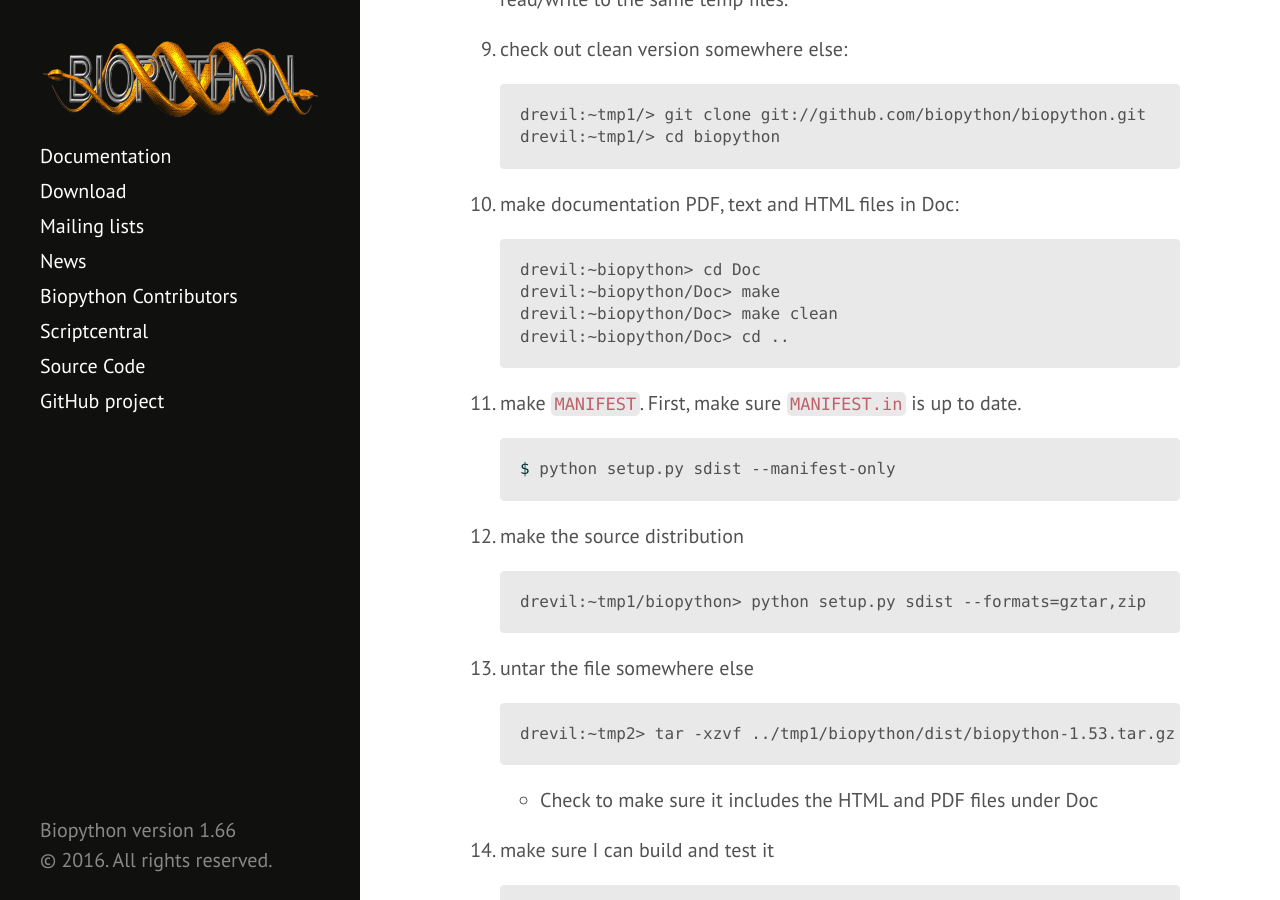
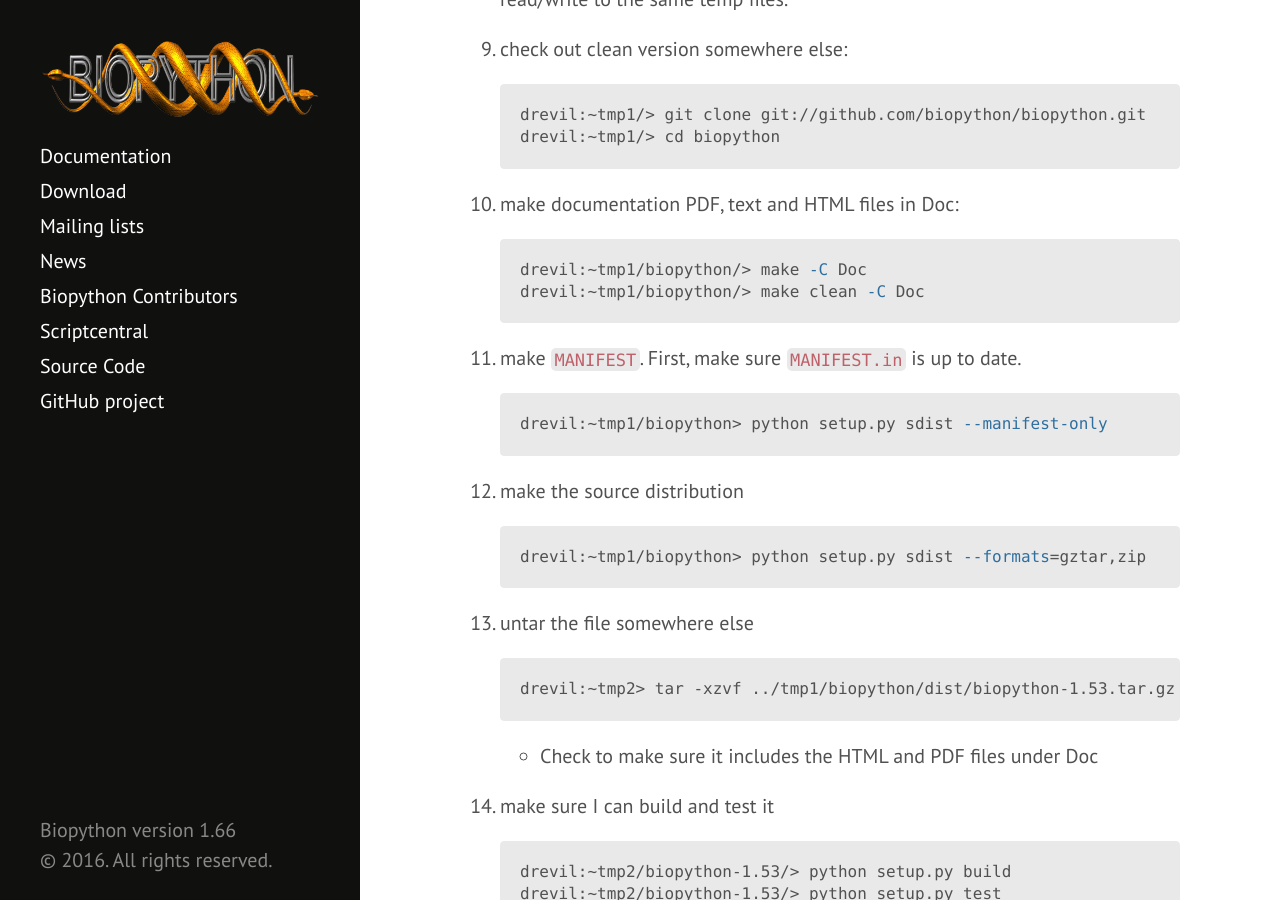
Before and after one commit to biopython/biopython.github.io, a Jekyll site: the page built from wiki/Building_a_release.md, in a window 1280 px wide and 900 px high, scrolled down 2509 px. Built offline with Jekyll 4.4.1, drawn with Linux system fonts in a browser that asks for light colours.

Commit message:
Simplify making docs; consistent prompt formatting

````diff
--- a/wiki/Building_a_release.md
+++ b/wiki/Building_a_release.md
@@ -116,22 +116,20 @@ needed to test and prepare the Windows installers.
 10. make documentation PDF, text and HTML files in Doc:
 
     ``` bash
-    drevil:~biopython> cd Doc
-    drevil:~biopython/Doc> make
-    drevil:~biopython/Doc> make clean
-    drevil:~biopython/Doc> cd ..
+    drevil:~tmp1/biopython/> make -C Doc
+    drevil:~tmp1/biopython/> make clean -C Doc
     ```
 
 11. make `MANIFEST`. First, make sure `MANIFEST.in` is up to date.
 
     ``` bash
-    $ python setup.py sdist --manifest-only
+    drevil:~tmp1/biopython> python setup.py sdist --manifest-only
     ```
 
 12. make the source distribution
 
     ``` bash
-    drevil:~tmp1/biopython> python setup.py sdist --formats=gztar,zip
+    drevil:~tmp1/biopython> python setup.py sdist --formats=gztar,zip
     ```
 
 13. untar the file somewhere else
````
